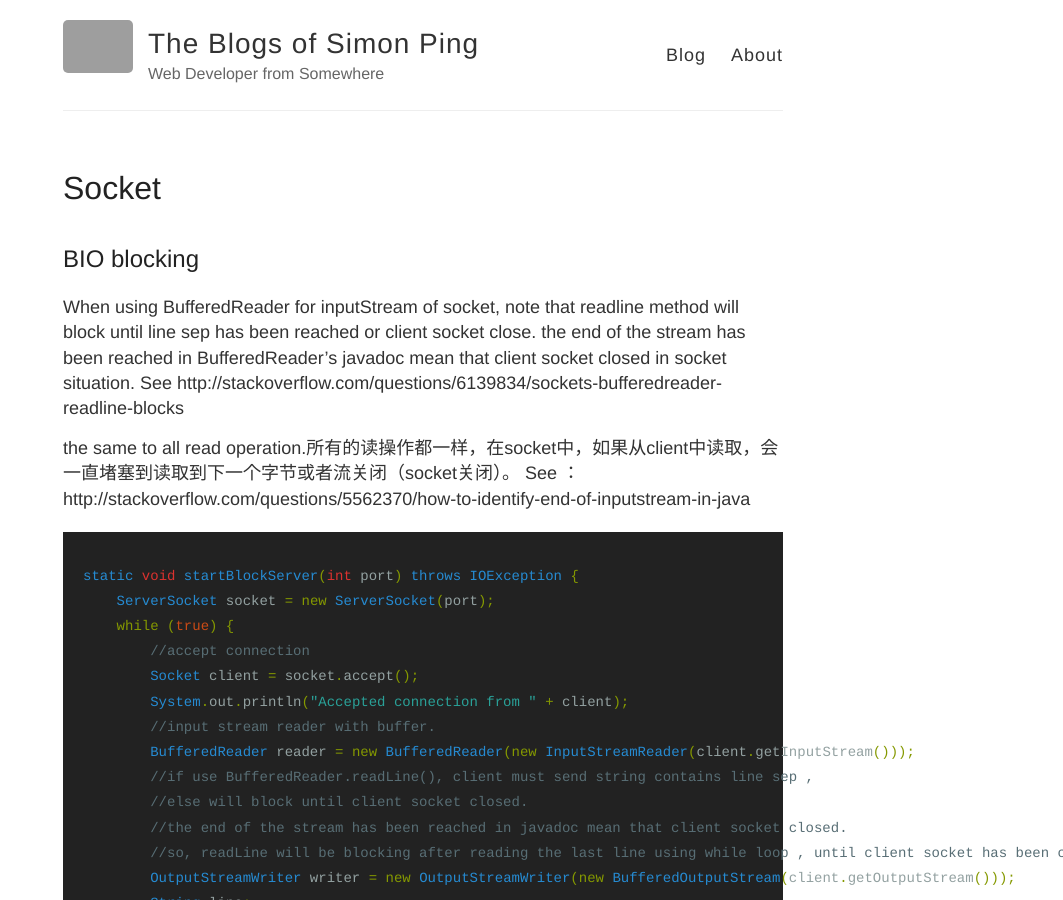
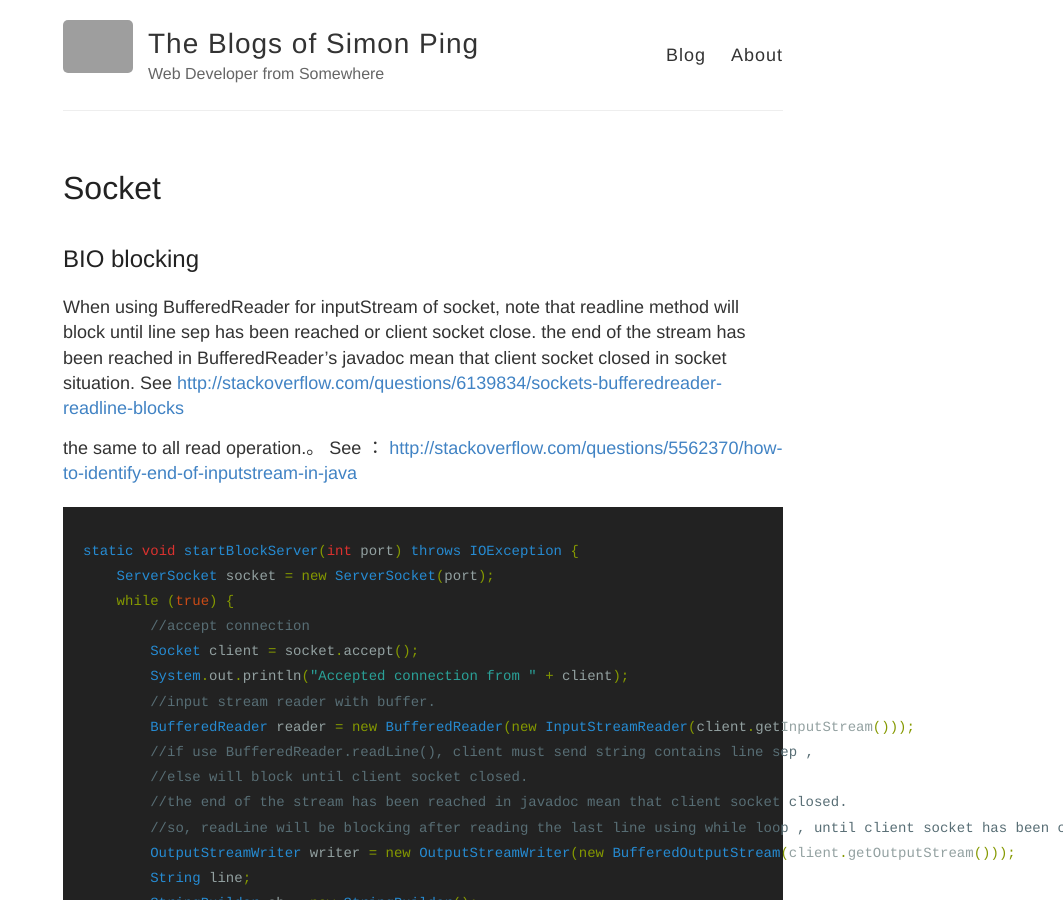
Before and after one commit to pingxumeng/pingxumeng.github.io, a Jekyll site: the page built from _posts/2014-5-15-Socket.md, in a window 1280 px wide and 900 px high. Shown: the whole window, without its empty margins (217-1280 px from the left). Built offline with Jekyll 4.4.1, drawn with Linux system fonts in a browser that asks for light colours; Markdown is read by kramdown in place of the engine named in the settings; grey boxes are pictures that could not be loaded.

Commit message:
repaire code formatter

````diff
--- a/_config.yml
+++ b/_config.yml
@@ -49,7 +49,8 @@ baseurl: ""
 # !! You don't need to change any of the configuration flags below !!
 #
 
-markdown: kramdown
+#markdown: kramdown
+markdown: redcarpet
 highlighter: pygments
 permalink: /:title/
 
--- a/_posts/2014-5-15-Socket.md
+++ b/_posts/2014-5-15-Socket.md
@@ -5,10 +5,11 @@ title: Socket
 
 ##BIO blocking
 When using BufferedReader for inputStream of socket, note that readline method will block until line sep has been reached or client socket close.
-the end of the stream has been reached in BufferedReader's javadoc mean that client socket closed in socket situation. See http://stackoverflow.com/questions/6139834/sockets-bufferedreader-readline-blocks
+the end of the stream has been reached in BufferedReader's javadoc mean that client socket closed in socket situation. See [http://stackoverflow.com/questions/6139834/sockets-bufferedreader-readline-blocks](http://stackoverflow.com/questions/6139834/sockets-bufferedreader-readline-blocks)
 
-the same to all read operation.所有的读操作都一样，在socket中，如果从client中读取，会一直堵塞到读取到下一个字节或者流关闭（socket关闭）。
-See ： http://stackoverflow.com/questions/5562370/how-to-identify-end-of-inputstream-in-java
+the same to all read operation.。
+See ： [http://stackoverflow.com/questions/5562370/how-to-identify-end-of-inputstream-in-java](http://stackoverflow.com/questions/5562370/how-to-identify-end-of-inputstream-in-java)
+
 ```java
 static void startBlockServer(int port) throws IOException {
     ServerSocket socket = new ServerSocket(port);
@@ -41,6 +42,7 @@ static void startBlockServer(int port) throws IOException {
 
 ##Blocking IO
 server :
+
 ```java
 static void startBlockServer(int port) throws IOException {
     ServerSocket socket = new ServerSocket(port);
@@ -64,6 +66,7 @@ static void startBlockServer(int port) throws IOException {
 }
 ```
 When listening a port will block until client connect to.
+
 ```java
 Socket client = socket.accept();//will block until accepting a connection.
 ```
@@ -71,6 +74,7 @@ Socket client = socket.accept();//will block until accepting a connection.
 the call to `reader.readLine()` blocks until next line was received or the other end socket is closed(disconnect).
 
 client:
+
 ```java
 private static void connect() {
     try {
@@ -95,6 +99,7 @@ private static void connect() {
 
 
 ##NON-Blocking server:
+
 ```java
 static void startNIOServer() throws IOException {
     ServerSocketChannel server = ServerSocketChannel.open();
````
Also changed, not shown: _posts/2014-5-15-Java NIO.md (+12 -7 lines).
